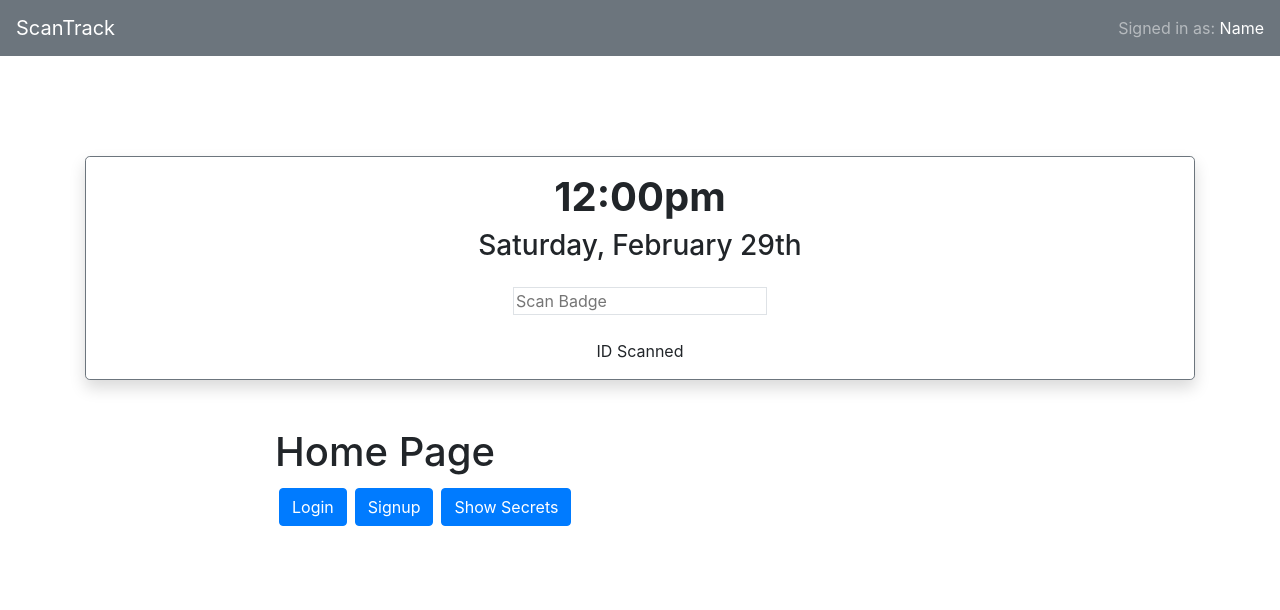
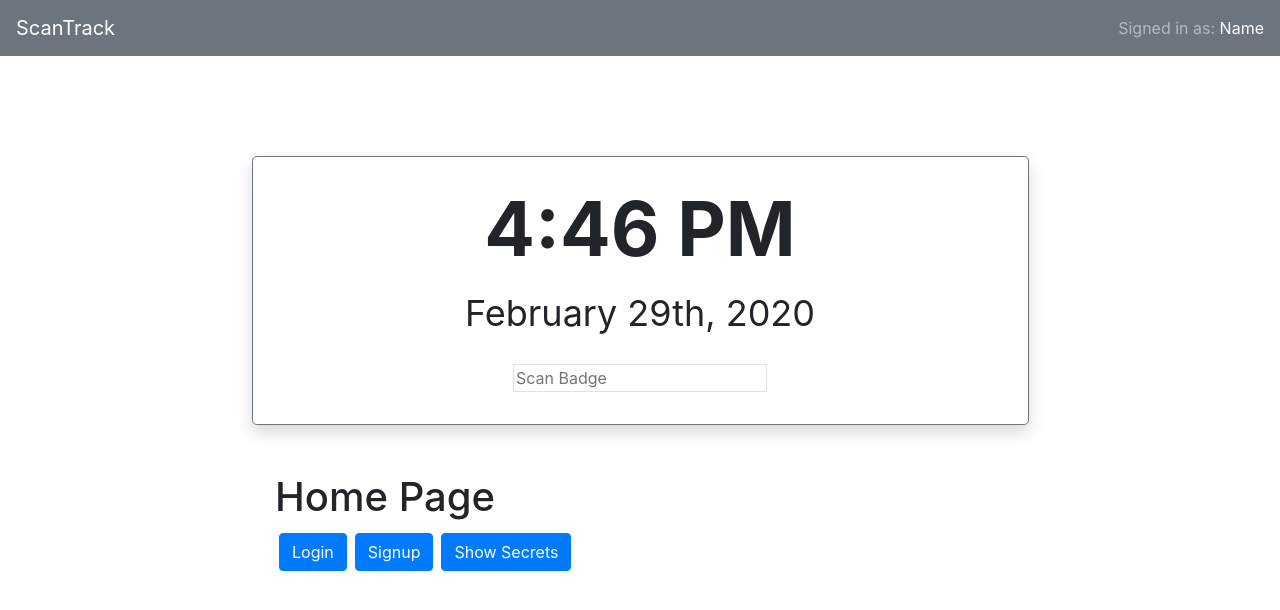
Before and after one commit to rachaelchar/ScanTrack, a React (Create React App) app in the folder client/: page / in a window 1280 px wide. Shown: the top 610 px of the page. Built offline with nearby package versions, Linux system fonts and the light colour scheme; no server answers.

Commit message:
utilize Moment.js in ScanJumbotron

```diff
--- a/client/src/components/ScanJumbotron/index.js
+++ b/client/src/components/ScanJumbotron/index.js
@@ -1,24 +1,27 @@
 import React from "react";
+import Moment from "react-moment";
 import Jumbotron from "react-bootstrap/Jumbotron";
+import './style.css';
 
 export default function ScanJumbotron() {
 
   return (
-    <Jumbotron className="shadow p-3 mb-5 bg-white border border-secondary">
+    <div>
+      <Jumbotron id="jumbotron" className="shadow p-3 mb-5 bg-white border border-secondary" >
         <div id="currentTime" className="text-center">
-        <h1 className="font-weight-bold">12:00pm</h1>
-        <h3>Saturday, February 29th</h3>
+
+          <Moment id="scan-clock" format="LT"></Moment> <br />
+          <Moment id="scan-date" format="MMMM Do, YYYY"></Moment>
+
           <form id="scan-form" className="">
             <div className="mt-4" onkeypress="">
               <input id="badgeID"
-              className="border"
+                className="border mb-3"
                 type="text" placeholder="Scan Badge" />
-            <div className="mt-4">
-              <span className="popuptext" id="myPopup">ID Scanned</span>
-            </div>
             </div>
           </form>
         </div>
       </Jumbotron>
+    </div>
   )
 }
--- a/package.json
+++ b/package.json
@@ -27,12 +27,14 @@
     "dotenv": "^8.2.0",
     "express": "^4.17.1",
     "express-session": "^1.17.0",
+    "moment": "^2.24.0",
     "morgan": "^1.9.1",
     "mysql2": "^2.1.0",
     "nodemon": "^2.0.2",
     "passport": "^0.4.1",
     "passport-local": "^1.0.0",
     "react-bootstrap": "^1.0.0-beta.16",
+    "react-moment": "^0.9.7",
     "sequelize": "^5.21.3"
   },
   "devDependencies": {
```
Also changed, not shown: 1 other file (tests, documents, lock files or other folders). Lines whose indentation alone changed are shown as unchanged.
